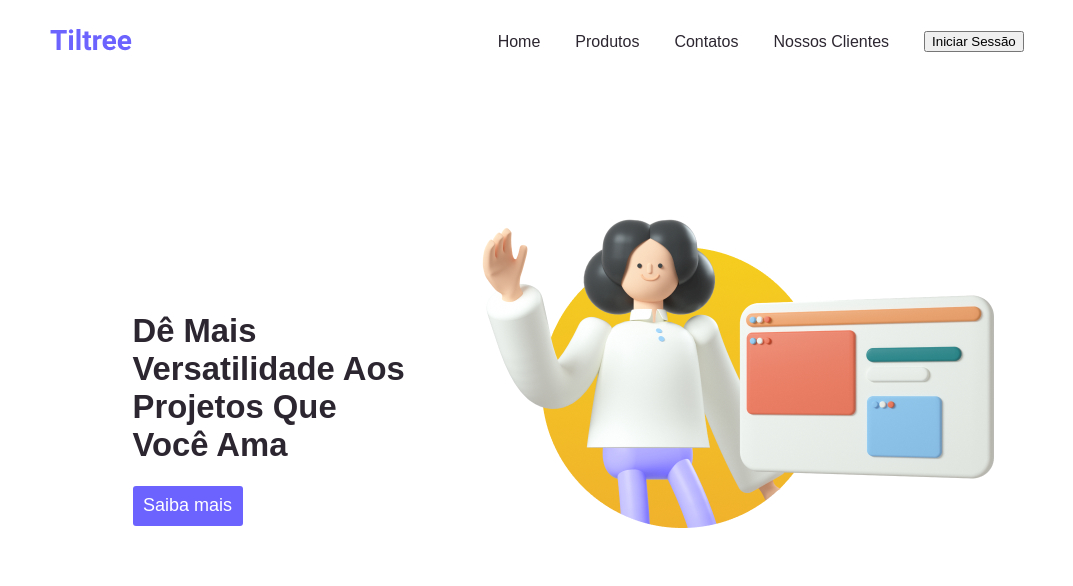
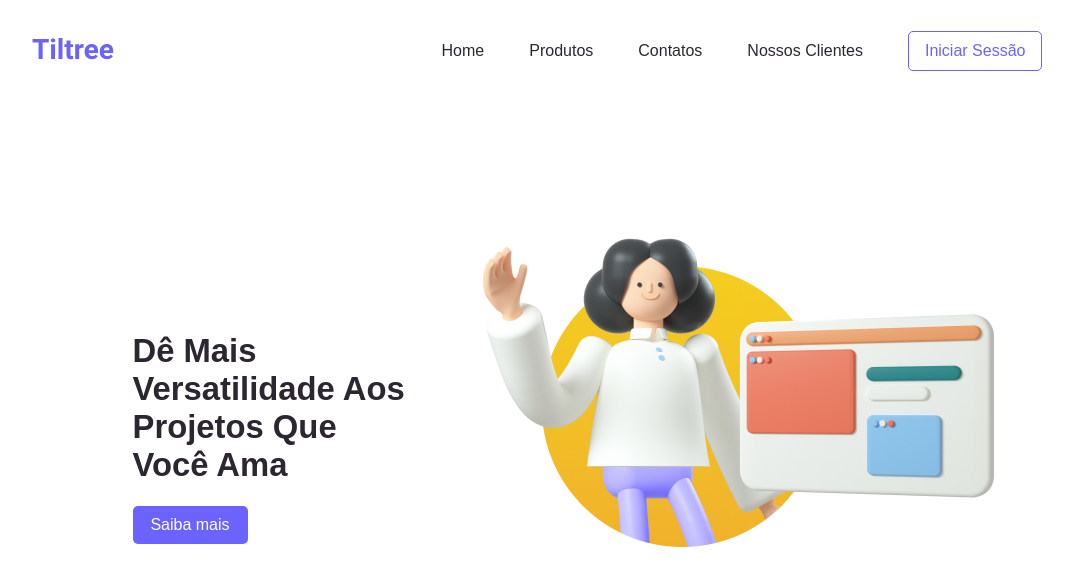
Before and after one commit to JoelFnandes/Authentication, a React (Create React App) app: page / in a window 1280 px wide. Shown: the top 586 px of the page, without its empty margins (103-1176 px from the left). Built offline with nearby package versions, Linux system fonts and the light colour scheme.

Commit message:
componente button e reestilizacao da navbar

```diff
--- a/package.json
+++ b/package.json
@@ -3,6 +3,9 @@
   "version": "0.1.0",
   "private": true,
   "dependencies": {
+    "@fortawesome/fontawesome-svg-core": "^1.2.36",
+    "@fortawesome/free-solid-svg-icons": "^5.15.4",
+    "@fortawesome/react-fontawesome": "^0.1.16",
     "@testing-library/jest-dom": "^5.11.4",
     "@testing-library/react": "^11.1.0",
     "@testing-library/user-event": "^12.1.10",
--- a/src/components/button/button.css
+++ b/src/components/button/button.css
@@ -1,23 +1,51 @@
+/* POR PADRÃO */
 :root{
     --primary: #6C63FF;
 }
 
 .btn{
-    border-radius: 3px;
+    padding: 8px 16px;
+    border-radius: 5px !important;
     outline: none;
     border: none;
     cursor: pointer;
+
+}
+.btn:active{
+    background-color: #4941D1 !important;
 }
 
-.btn:hover{
+/* PRIMARY */
+.btn-primary{
+    background-color: var(--primary);
+    color: white;
+    width: 115px;
+}
+
+.btn-primary:hover{
+    background-color: #908AFF;
+}
+
+/* OUTLINE ------------- */
+.btn-outline{
+    color: #6C63FF;
+    background-color: transparent;
+    border: 1px solid #6C63FF;
+    border: 1px solid var(--primary);
+}
+.btn-outline:hover{
+    color: #FFFFFF;
+    background-color: #6C63FF;
+}
+
+/* SIZES */
+.btn-medium{
+    padding: 10px 16px;
+    font-size: 16px;
 
 }
+.btn-large{
+    padding: 12px 24px;
+    font-size: 20px;
 
-.btn--primary{
-    color: white;
-    background-color: #6C63FF;
-    border: none;
-    border-radius: 3px;
-    font-size: large;
-    cursor: pointer;
 }
--- a/src/components/button/button.js
+++ b/src/components/button/button.js
@@ -2,13 +2,13 @@ import React from "react";
 import "./button.css";
 
 const STYLES = [
-    'btn--primary',
+    'btn-primary',
     'btn-outline'
 ]
 
 const SIZES = [
-    'btn--medium',
-    'btn--large'
+    'btn-medium',
+    'btn-large'
 ]
 
 export const Button = ({
--- a/src/components/navbar/navbar.css
+++ b/src/components/navbar/navbar.css
@@ -1,3 +1,4 @@
+/* nav geral */
 .nav-geral{
     display: flex;
     justify-content: space-around;
@@ -5,6 +6,8 @@
     z-index: 1;
     margin-top: 15px;
 }
+
+
 /* Div com Logo */
 .contain-logo{
     align-items: center;
@@ -19,14 +22,17 @@
 
 
 }
-/* --------------------- */
 
-
+.menu-icon{
+    display: none;
+}
 /* Lista ul com as tags links do nav */
-.nav-list-links{
-    display: flex;
+.nav-ul-links{
+    display: grid;
+    grid-template-columns: repeat(5, auto);
+    grid-gap: 10px;
     align-items: center;
-    align-self: center;
+    justify-content: end;
 
 }
 
@@ -49,23 +55,13 @@ li{
     color: #908AFF ;
 }
 
-/* -------------------------------- */
 
-/* Div com button de Inscrevas-se */
-.div-nav-button{
-
+/* Responsividade*/
+@media screen and (max-width: 960px) {
+    .nav-geral{
+        position: relative;
+    }
+    .nav-ul-links{
+        display: flex;
+    }
 }
-
-.btn-secon{
-
-
-}
-.btn-secon:hover{
-
-}
-.btn-secon:active{
-
-}
-.btn-secon:focus{
-
-}
--- a/src/components/navbar/navbar.js
+++ b/src/components/navbar/navbar.js
@@ -1,6 +1,8 @@
 import React, { useState } from "react";
 import "./navbar.css";
-import logo from "../../images/logo.svg"
+import logo from "../../images/logo.svg";
+import {Button} from "../button/button";
+import menu from "../../icons/bars-solid.svg"
 
 
 function Navbar() {
@@ -8,17 +10,20 @@ function Navbar() {
 
     return (
         <nav className="nav-geral">
+
             <div className="contain-logo">
                 <a className="link-logo" href="/"><img className="img-logo" src={logo}/></a>
             </div>
-            <ul className="nav-list-links">
+            <ul className="nav-ul-links">
                 <li className="nav-li-link"><a href="/" className="nav-link-primary">Home</a></li>
                 <li className="nav-li-link"><a href="" className="nav-link-primary">Produtos</a></li>
                 <li className="nav-li-link"><a href="" className="nav-link-primary">Contatos</a></li>
                 <li className="nav-li-link"><a href="" className="nav-link-primary">Nossos Clientes</a></li>
-                <li className="nav-li-link"><a href="/authen"><button className="btn-secon">Iniciar Sessão</button></a></li>
+                <li className="nav-li-link"><a href="/authen"><Button buttonStyle="btn-outline" buttonSize="btn-medium" onClick="">Iniciar Sessão</Button></a></li>
+                <div className="menu-icon nav-li-link">
+                    <img className="menu-drop"src={menu} alt=""></img>
+                </div>
             </ul>
-
 
 
         </nav>
--- a/src/components/signIn/signIn.css
+++ b/src/components/signIn/signIn.css
@@ -95,7 +95,7 @@ h2 {
 }
 
 .btn-prima:active {
-    background-color: #4941D1
+    background-color: #4941D1;
 }
 
 
--- a/src/pages/HomeMain/HomeMain.js
+++ b/src/pages/HomeMain/HomeMain.js
@@ -2,14 +2,16 @@ import React from 'react';
 import { Navbar } from '..';
 import "./HomeMain.css";
 import ilutracao from "../../images/Ilustracao.png"
+import { Button } from '../../components/button/button';
 
 function HomeMain(){
         return (
             <div className="">
+                <Navbar/>
             <div className="div-home">
                 <div className="div-elemen">
                     <h1>Dê Mais Versatilidade Aos Projetos Que Você Ama</h1>
-                    <button className="btn-prima">Saiba mais</button>
+                    <Button buttonStyle="btn-primary" buttonSize="btn-medium">Saiba mais</Button>
                 </div>
                 <div className="div_figu"><img className="ilustra" src={ilutracao}/></div>
             </div>
--- a/src/routes.js
+++ b/src/routes.js
@@ -12,7 +12,6 @@ import {SignIn, Navbar} from './components'
 function Routes() {
     return(
         <Router>
-            <Navbar/>
             <Switch>
                 <Route path="/authen">
                     <Authentication></Authentication>
```
Also changed, not shown: src/icons/bars-solid.svg (added), 1 other file (tests, documents, lock files or other folders).
